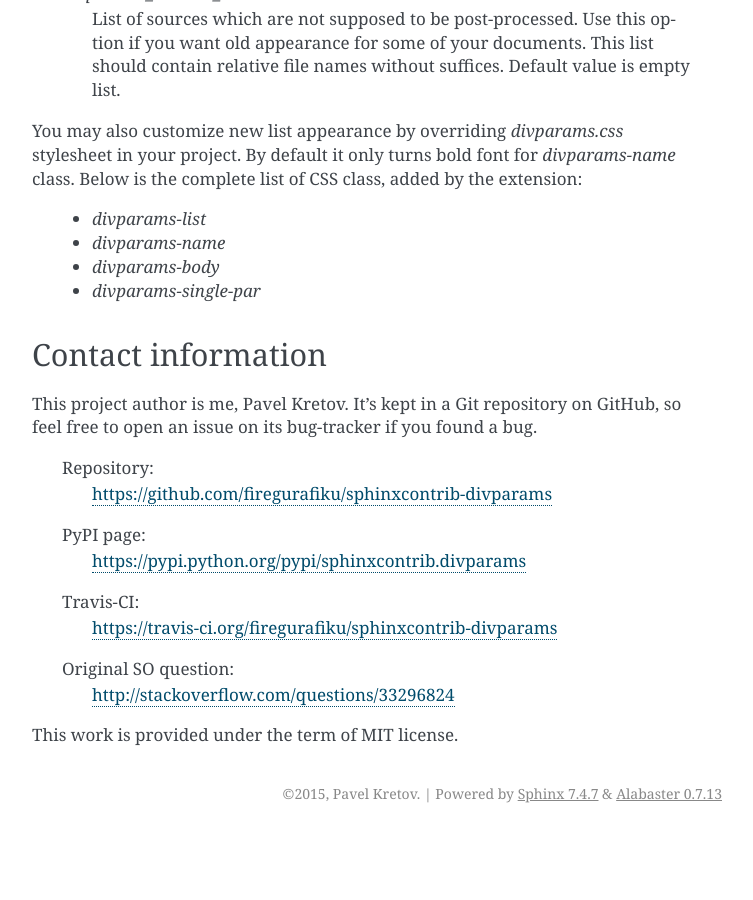
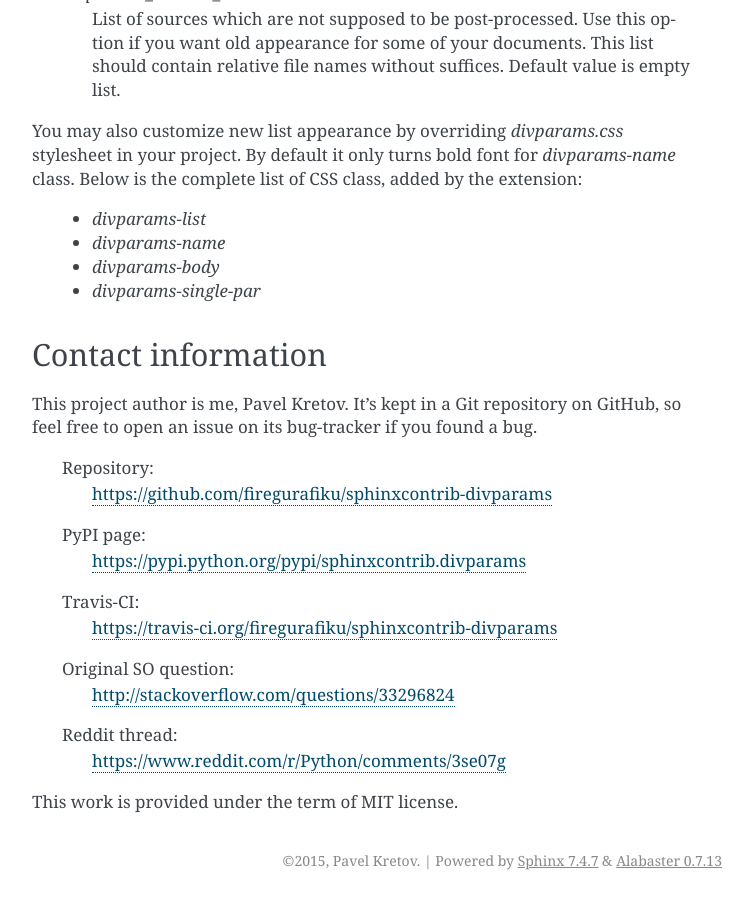
Before and after one commit to firegurafiku/sphinxcontrib-divparams, a Sphinx documentation site: the page built from sphinx/index.rst, in a window 1280 px wide and 900 px high, scrolled down 3314 px. Shown: the whole window, without its empty margins (388-1141 px from the left). Built offline with Sphinx 7.4.7, drawn with Linux system fonts in a browser that asks for light colours; before the commit the page ends 4147 px from its top, so only the background shows below that.

Commit message:
Add links to the Reddit thread
Signed-off-by: Pavel Kretov <firegurafiku@gmail.com>

```diff
--- a/README.rst
+++ b/README.rst
@@ -31,4 +31,5 @@ a couple of nice pictures on the standalone documentation page.
 - **PyPI:**          https://pypi.python.org/pypi/sphinxcontrib.divparams
 - **Documentation:** https://pythonhosted.org/sphinxcontrib.divparams/
 - **Travis-CI:**     https://travis-ci.org/firegurafiku/sphinxcontrib-divparams
+- **Reddit thread:** https://www.reddit.com/r/Python/comments/3se07g
 - **Original SO question:** http://stackoverflow.com/questions/33296824
--- a/sphinx/index.rst
+++ b/sphinx/index.rst
@@ -132,6 +132,7 @@ extension:
   - `divparams-body`
   - `divparams-single-par`
 
+
 Contact information
 -------------------
 
@@ -146,5 +147,7 @@ GitHub, so feel free to open an issue on its bug-tracker if you found a bug.
    https://travis-ci.org/firegurafiku/sphinxcontrib-divparams
  Original SO question:
    http://stackoverflow.com/questions/33296824
+ Reddit thread:
+   https://www.reddit.com/r/Python/comments/3se07g
 
 This work is provided under the term of MIT license.
```
